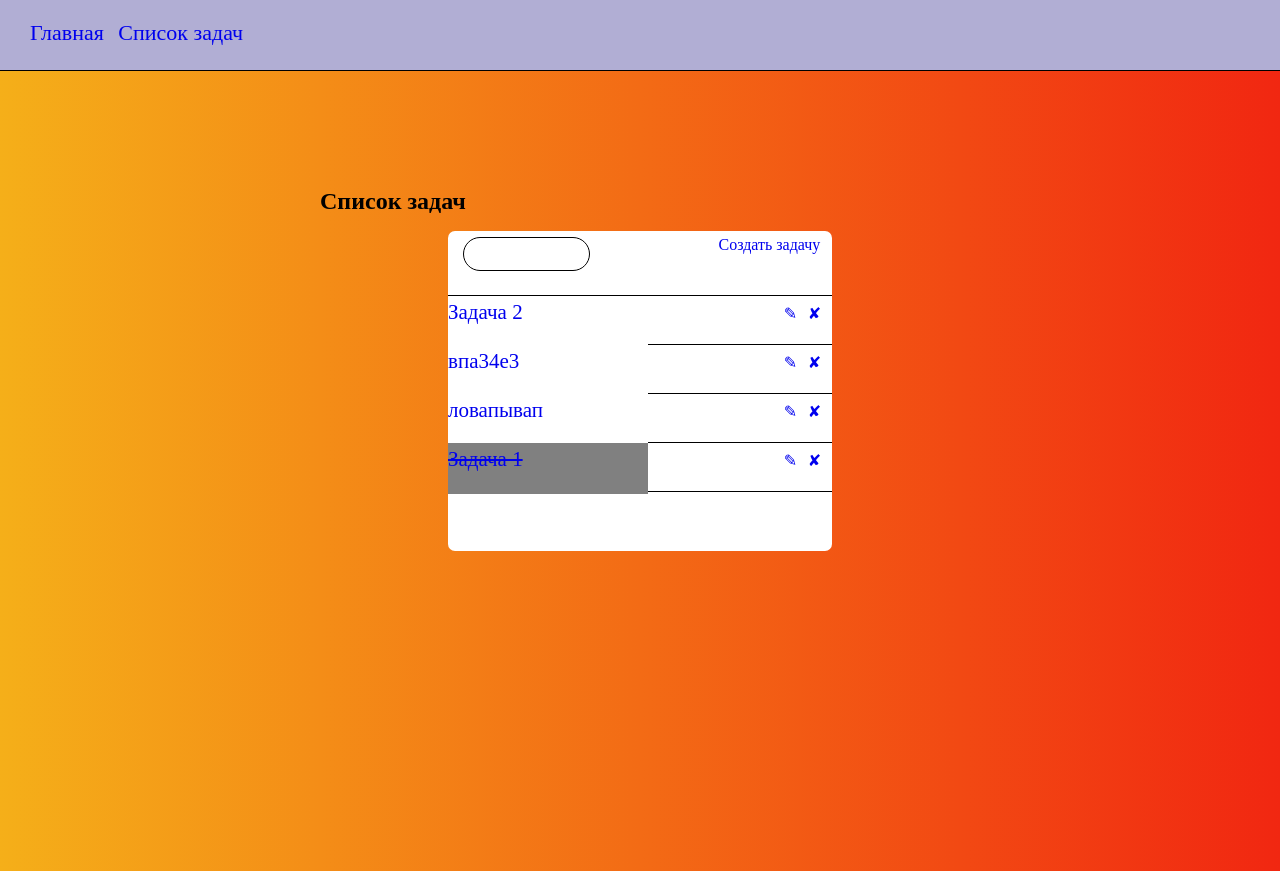
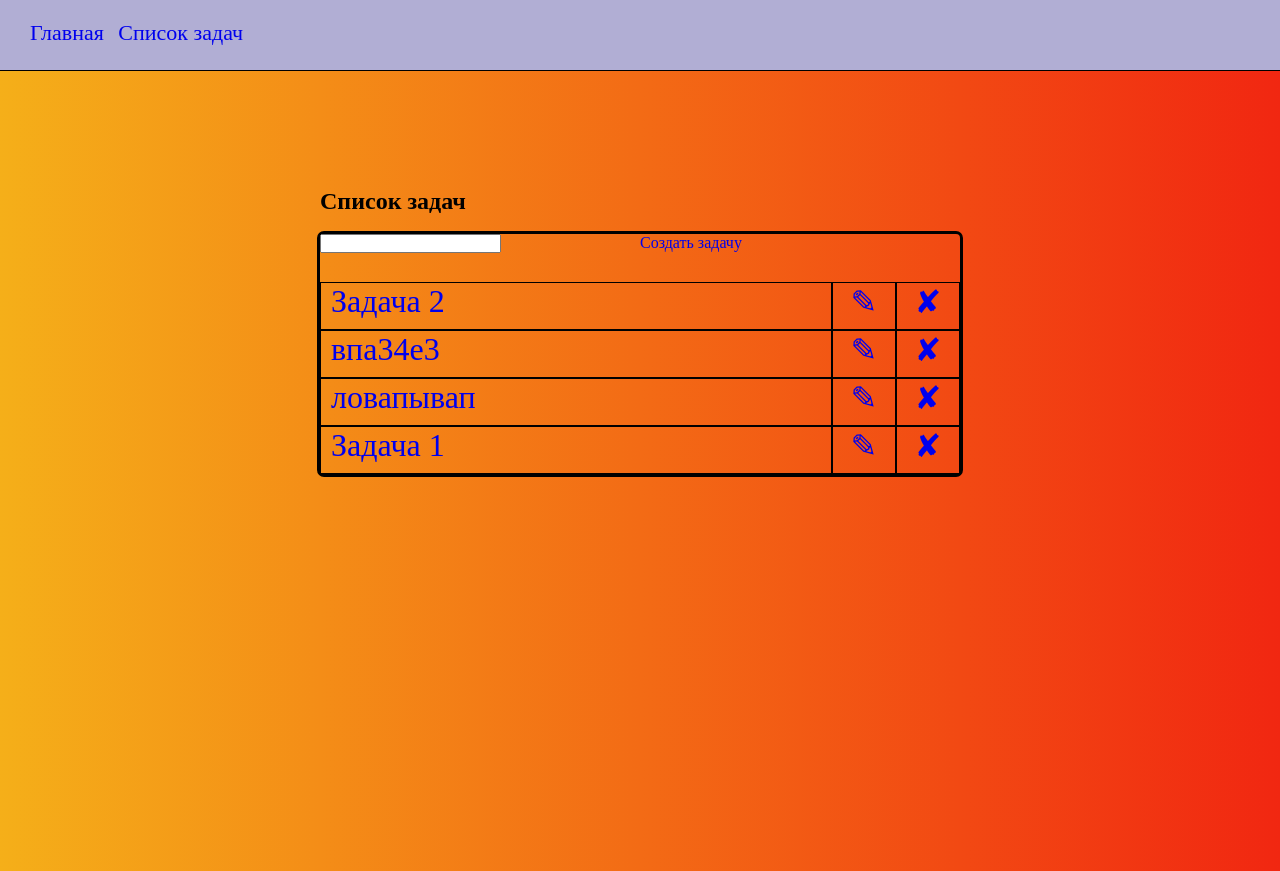
Before and after one commit to Grino777/ToDo, a Django app: page /tasks_list in a window 1280 px wide. Run offline with Django 4.2, Linux system fonts and the light colour scheme; data comes from the database, SQL or seed files in the repository.

Commit message:
Update tasks_list.css

```diff
--- a/todo_project/templates/base.html
+++ b/todo_project/templates/base.html
@@ -23,7 +23,7 @@
 </body>
 
 <footer>
-    {% block footer %} {% endblock %}
+
 </footer>
 
 </html>
--- a/todo_project/todo/static/todo/css/tasks_list.css
+++ b/todo_project/todo/static/todo/css/tasks_list.css
@@ -1,7 +1,3 @@
-/*
-----------------------------------------------Стили блока content-------------------------------------------------------
-*/
-
 .content {
     background: linear-gradient(90deg, #f5af19, #f12711);
 }
@@ -13,13 +9,6 @@
     width: 100vw;
 }
 
-/*
-------------------------------------------------------------------------------------------------------------------------
-*/
-
-/*
------------------------------------------------Заголовок 'таблицы'------------------------------------------------------
-*/
 
 .title__list {
     position: relative;
@@ -34,168 +23,57 @@
 
 }
 
-
-/*
-------------------------------------------------------------------------------------------------------------------------
-*/
-
-
-/*
-------------------------------------------------------Стили таблицы-----------------------------------------------------
-*/
-
-/* Блок 'таблицы' */
-div.tasks__list {
-    position: relative;
-    display: block;
-    border-radius: 7px;
-    width: 30%;
-    height: 20rem;
-    margin: auto;
-    background: rgba(255, 255, 255, 1);
-}
-
-/* Блок создания кнопки и поиска */
-div.create__tasks {
-    position: relative;
-    display: block;
-    width: 100%;
-    height: 20%;
-    border-bottom: 1px solid;
-}
-
-/* Блок поиска */
-div.search__field {
-    position: absolute;
-    display: inline-block;
-    width: 50%;
-    height: 100%;
-    left: 0;
-    text-align: left;
-    margin-left: 4%;
-    margin-top: 1.5%;
-    border-radius: 45px;
-
-}
-
-/* Стили поиска */
-div.search__field input {
-    width: 65%;
-    height: 50%;
-    border: 1px solid;
-    border-radius: 45px;
-}
-
-/* Кнопка создания */
-div.create__tasks a {
-    display: block;
-    position: absolute;
-    text-decoration: none;
-    width: 30%;
-    right: 0;
-    top: 0;
-    text-align: center;
-    background-color: white;
-    border-radius: 5px;
-    margin: 5px;
-    word-wrap: break-word;
-    font-size: 16px;
-}
-
-/* Кнопка создания при наведении */
-div.create__tasks a:hover {
-    background-color: #39EC49;
-}
-
-/* Блок с задачами */
-div.tasks {
-    position: relative;
-    display: block;
+.create__tasks {
+    display: grid;
+    grid-template-columns: 1fr 1fr;
+    height: 3rem;
 }
 
 
-/* Блок задачи */
-ul.task__info {
-    position: relative;
-    border-bottom: 1px solid;
-    height: 3rem;
+/* Стили блока задач */
+.tasks__list {
+    margin-left: auto;
+    margin-right: auto;
+    width: 50%;
+    border: 3px solid;
+    border-radius: 7px;
+    min-width: 550px;
 }
 
-/* Отображение блоков задач */
-ul.task__info li {
-    display: inline-block;
+
+/* Отображение блока задач */
+.task__info {
+    grid-template-columns: 4fr .5fr .5fr;
+    display: grid;
+    height: 3rem;
+    font-size: 2rem;
 }
 
-/* Отображение названия задач */
-a.title__task {
-    position: absolute;
-    top:0;
-    left:0;
-    width: 50%;
-    height: 2.92rem;
-    background-color: white;
-    font-size: 1.3125rem;
-    text-decoration: none;
-    padding: 1% 2% 0 0;
-    word-wrap: break-word;
+li {
+    list-style-type: none;
 }
 
-/* Отображение названия задач при наведении */
-a.title__task:hover {
-    background-color: #ddd;
+.task__info a{
+    display: block;
+    height: 100%;
+    width: 100%;
 }
 
-/* Отображение кнопки редактирования */
-a.update__task {
-    position: absolute;
-    top: 0.5rem;
-    right: 2rem;
-    width: 5%;
+.task__info li{
+    border: 1px solid black;
+}
+
+
+li.title__task a{
+    padding-left: 10px;
+}
+
+
+.update__task,
+.delete__task {
     text-align: center;
+}
+
+a {
     text-decoration: none;
 }
-
-/* Отображение кнопки редактирования при наведении*/
-a.update__task:hover {
-    background-color: #ddd;
-}
-
-/* Отображение кнопки удаления */
-a.delete__task {
-    position: absolute;
-    top: 0.5rem;
-    right: 0.5rem;
-    width: 5%;
-    text-align: center;
-    text-decoration: none;
-}
-
-/* Отображение кнопки удаления при наведении*/
-a.delete__task:hover {
-    background-color: #ddd;
-}
-
-/* Отображение завершенных задач при наведении */
-ul.close a.title__task:hover {
-    background-color: #74F931;
-}
-
-/* Стили закрытых задач */
-/*ul.close a.title__task {
-    text-decoration: line-through;
-    background-color: #00ff51;
-    height: 2.44rem;
-    font-size: 1.3125rem;
-    text-decoration: none;
-}*/
-
-ul.close a.title__task {
-    width: 50%;
-    height: 2.92rem;
-    background-color: grey;
-    font-size: 1.3125rem;
-    text-decoration: none;
-    text-decoration: line-through;
-    padding: 1% 2% 0 0;
-    word-wrap: break-word;
-}
--- a/todo_project/todo/templates/todo/tasks_list.html
+++ b/todo_project/todo/templates/todo/tasks_list.html
@@ -29,9 +29,9 @@
                     {% for todo in todos %}
                         <ul class="task__info {% if todo.status is True %}close{% endif %}">
 <!--                        <ul class="task__info {% if todo.status is False %}task__info{% else %}task__info__close{% endif %}">-->
-                            <li><a href="detail_task/{{ todo.id }}" class="title__task">{{ todo.title }}</a></li>
-                            <li><a href="update_task/{{ todo.id }}" class="update__task">&#9998;</a></li>
-                            <li><a href="delete_task/{{ todo.id }}" class="delete__task">&#10008;</a></li>
+                            <li class="title__task"><a href="detail_task/{{ todo.id }}">{{ todo.title }}</a></li>
+                            <li class="update__task"><a href="update_task/{{ todo.id }}">&#9998;</a></li>
+                            <li class="delete__task"><a href="delete_task/{{ todo.id }}">&#10008;</a></li>
                         </ul>
                     {% endfor %}
                 </section>
```
